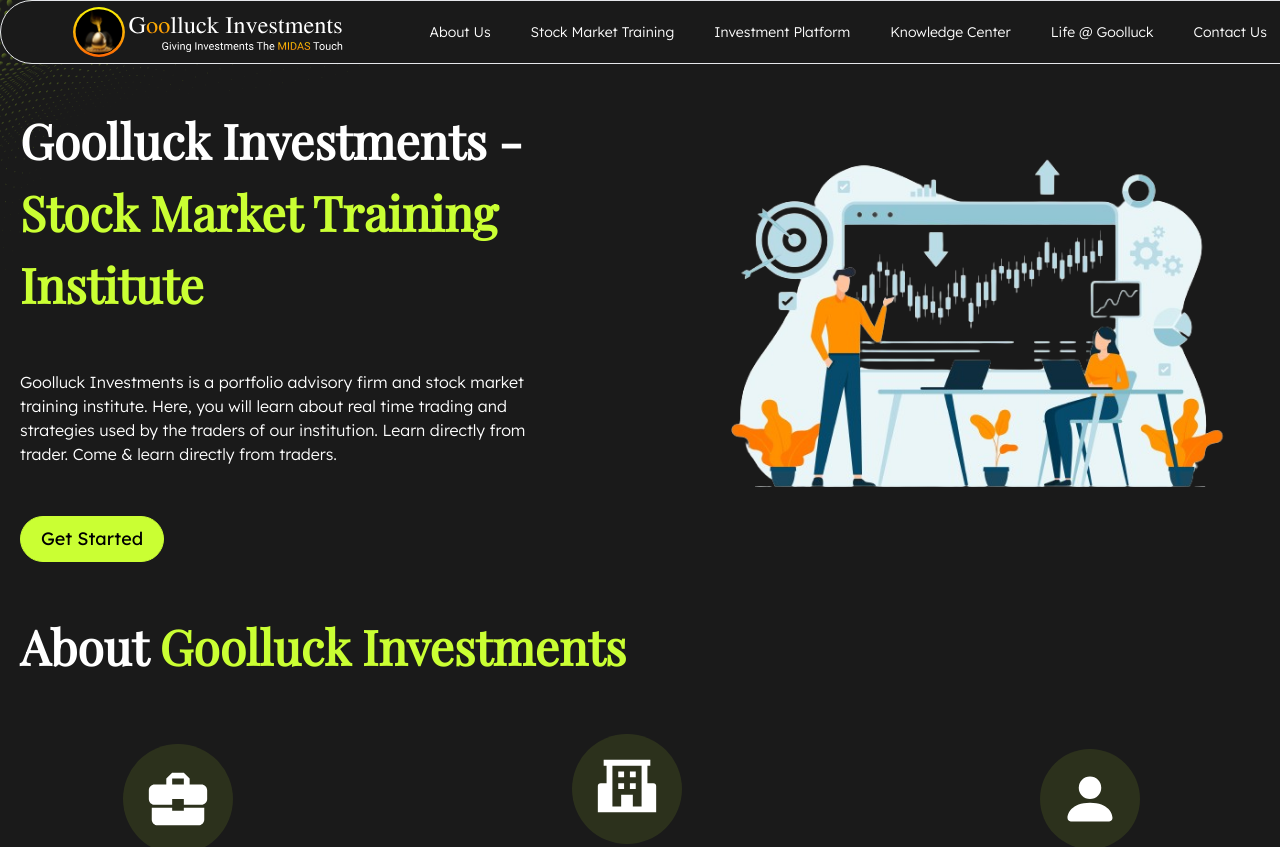
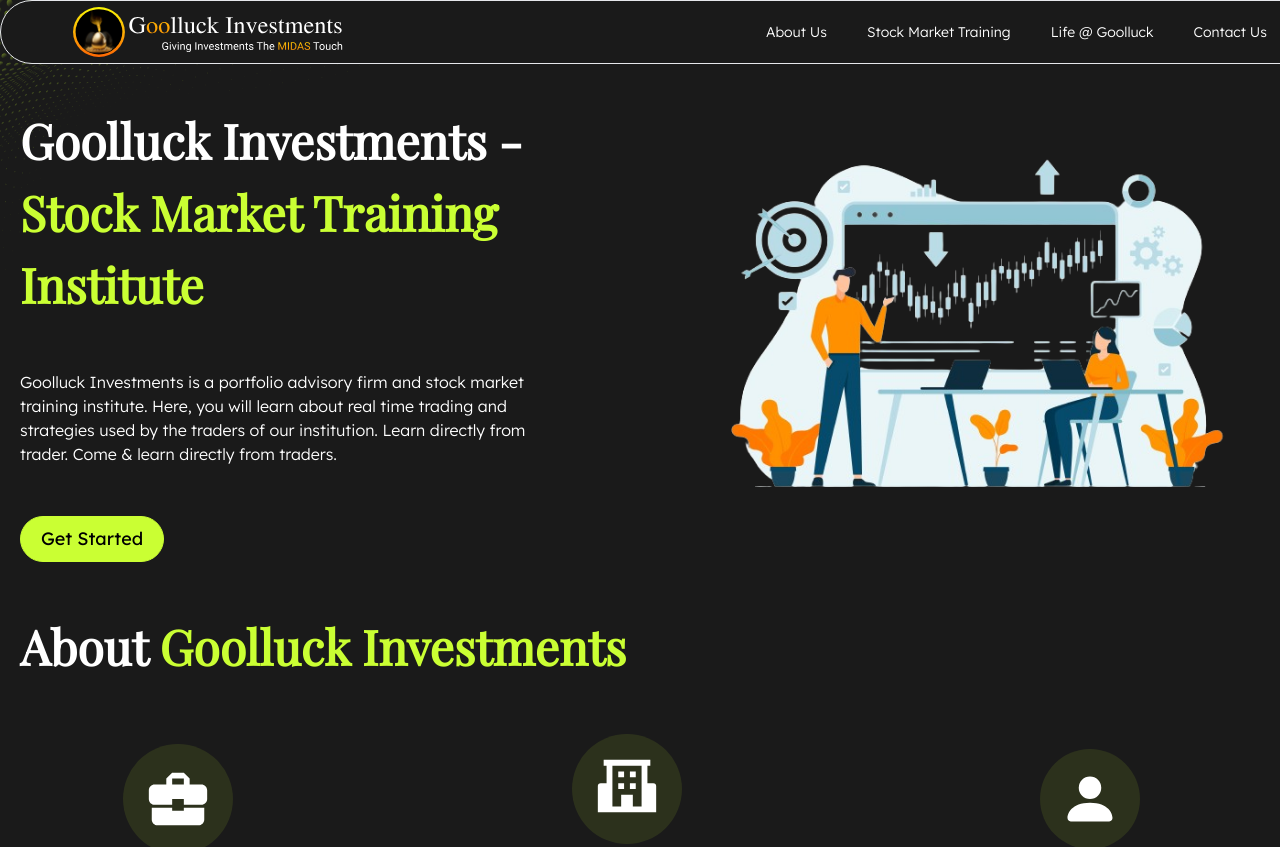
Before and after one commit to sai-ram-kaushik/goolluck, a Next.js app: page / in a window 1280 px wide. Shown: the top 847 px of the page. Built offline with nearby package versions, Linux system fonts and the light colour scheme.

Commit message:
updated with the navbar

```diff
--- a/constants/index.js
+++ b/constants/index.js
@@ -12,16 +12,16 @@
     path: "/stock-market-training",
     key: "Stock Market Training",
   },
-  {
-    label: "Investment Platform",
-    path: "/investment-platform",
-    key: "Investment Platform",
-  },
-  {
-    label: "Knowledge Center",
-    path: "/knowledge-center",
-    key: "Knowledge Center",
-  },
+  // {
+  //   label: "Investment Platform",
+  //   path: "/investment-platform",
+  //   key: "Investment Platform",
+  // },
+  // {
+  //   label: "Knowledge Center",
+  //   path: "/knowledge-center",
+  //   key: "Knowledge Center",
+  // },
   {
     label: "Life @ Goolluck",
     path: "/life-at-goolluck",
--- a/sections/HomePage.jsx
+++ b/sections/HomePage.jsx
@@ -1,6 +1,3 @@
-/** @format */
-
-import Typed from "react-typed";
 import Image from "next/image";
 import vector from "@/public/assets/8.png";
 import Button from "@/components/Button";
```
